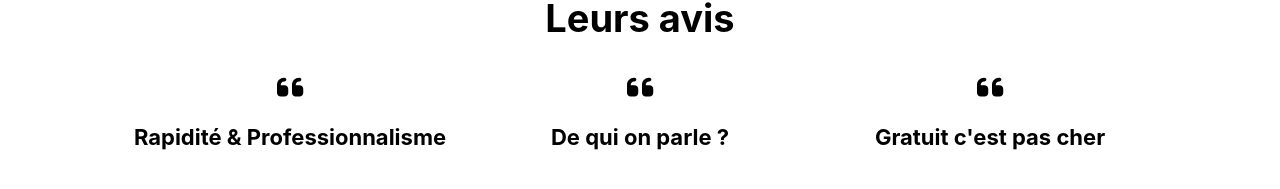
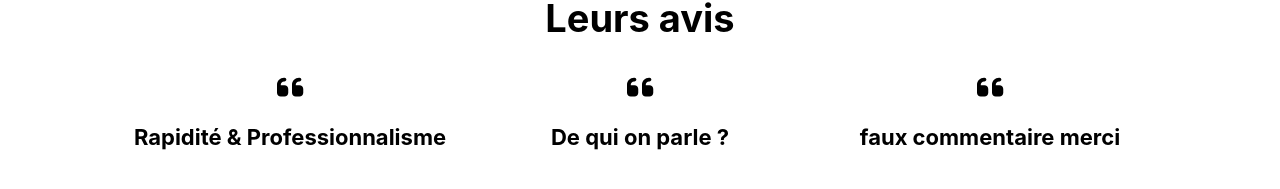
Before and after one commit to jsankare/portfolio, a React (Create React App) app: page / in a window 1280 px wide. Shown: the part 4380-4569 px from the top of the page. Built offline with nearby package versions, Linux system fonts and the light colour scheme; no server answers.

Commit message:
changed data

```diff
--- a/src/components/Testimonials/index.jsx
+++ b/src/components/Testimonials/index.jsx
@@ -17,7 +17,7 @@ const data = [
         position:"Mentor Openclassroom"
     },
     {
-        title:"Gratuit c'est pas cher",
+        title:"faux commentaire merci",
         description:'Lorem ipsum dolor sit amet, consectetur adipiscing elit. Suspendisse varius enim in eros elementum tristique. Duis cursus, mi quis viverra ornare.',
         name:"Johanna",
         position:"Graines de Meaux"
```
